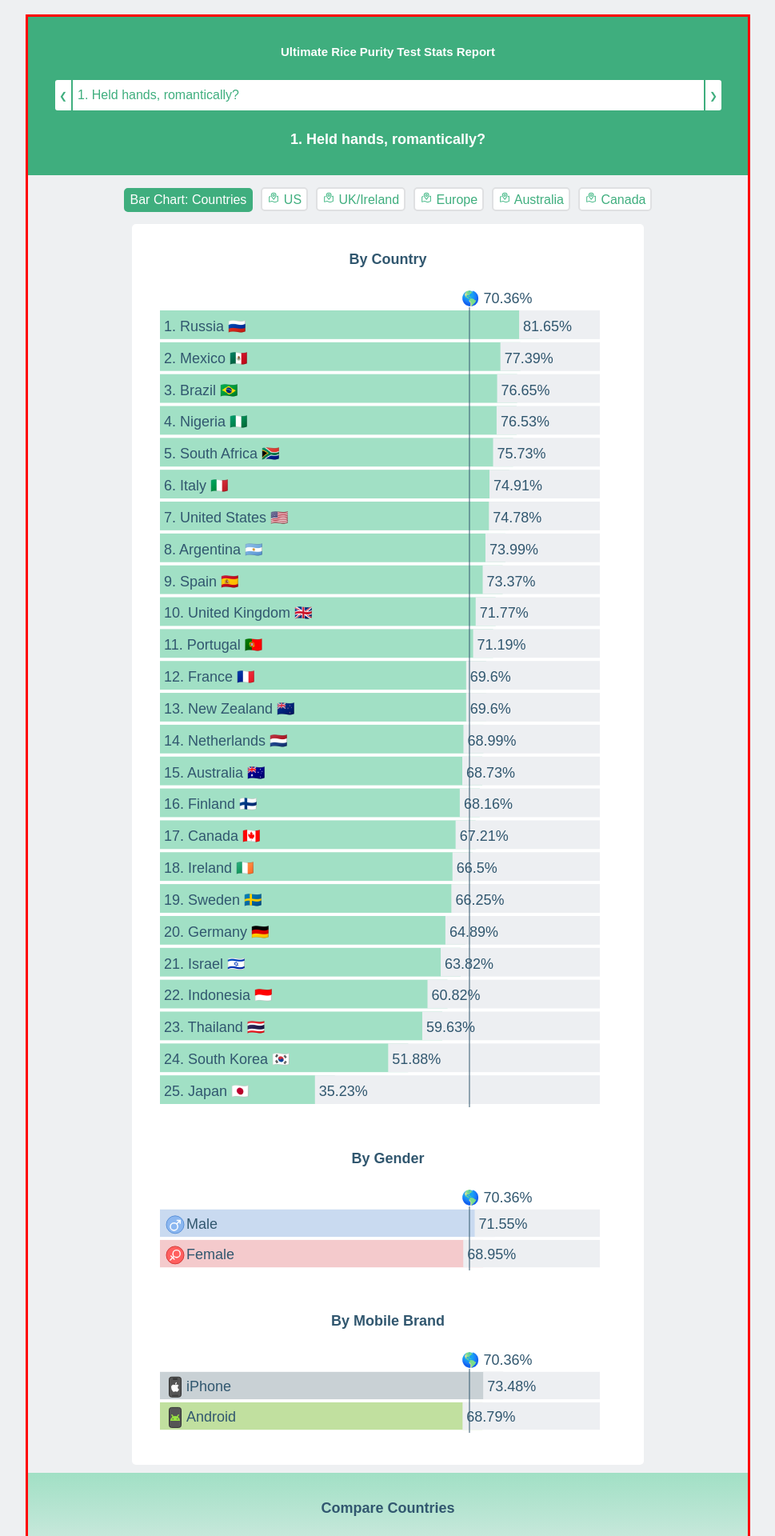
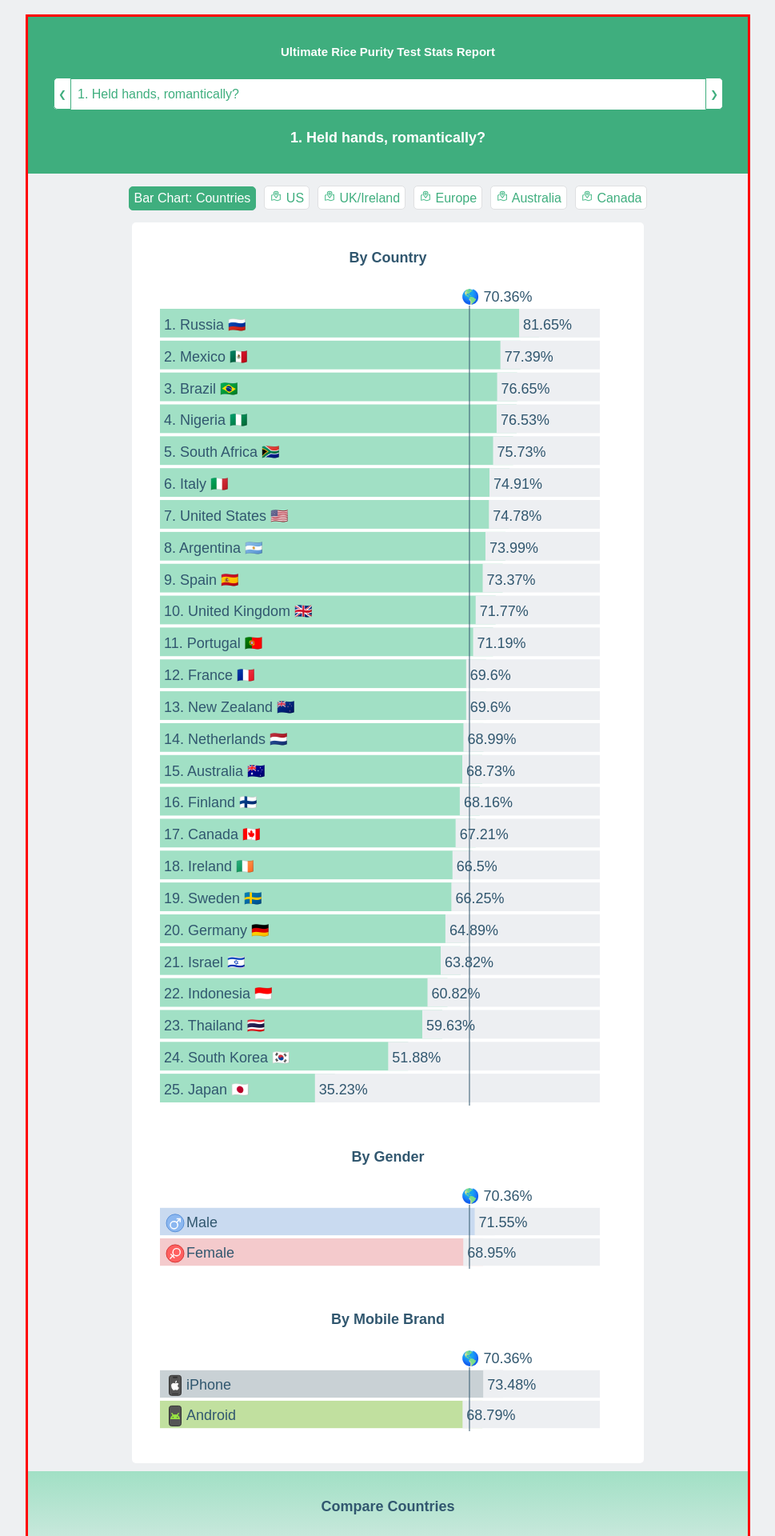
Before and after one commit to yangdanny97/yangdanny97.github.io, a Jekyll site: the page misc/rice/index.html, which Jekyll copies as it is, in a window 1280 px wide. Shown: the top 1920 px of the page at 80% size, without its empty margins (155-1124 px from the left). Built offline with Jekyll 4.4.1, drawn with Linux system fonts in a browser that asks for light colours.

Commit message:
update demo

```diff
--- a/misc/rice/index.html
+++ b/misc/rice/index.html
@@ -20,7 +20,7 @@
             width: 95%;
             position: relative;
             margin-top: 5px;
-            border: 2px solid #3fae7e;
+            border: 1px solid #3fae7e;
             text-align: center;
             border-radius: 5px;
             font-size: 12px;
@@ -38,7 +38,7 @@
             height: 100%;
             line-height: 40px;
             cursor: pointer;
-            border: 2px solid #3fae7e;
+            border: 1px solid #3fae7e;
             vertical-align: top;
         }
 
@@ -78,7 +78,10 @@
         .d3-rice-vis-card {
             background-color: white;
             border-radius: 5px;
-            margin: 10px;
+            margin-top: 10px;
+            margin-bottom: 10px;
+            margin-left: auto;
+            margin-right: auto;
             padding: 10px;
         }
 
@@ -125,20 +128,32 @@
             text-align: center;
         }
 
-        #d3-rice-vis button {
-            border: 2px solid #dfe0e2;
+        .d3-rice-vis-button {
+            border: 1px solid #dfe0e2;
             background-color: white;
             color: #3fae7e;
+            fill: #4CBB8B;
             margin: 5px;
             border-radius: 5px;
-            fill: #4CBB8B;
+            cursor: pointer;
+            font-size: 16px;
+            height: 30px;
+        }
+
+        .d3-rice-vis-button-selected {
+            border: 1px solid #3fae7e;
+            background-color: #3fae7e;
+            color: white;
+            fill: white !important;
+            margin: 5px;
+            border-radius: 5px;
             cursor: pointer;
             font-size: 16px;
             height: 30px;
         }
 
         #d3-rice-vis select {
-            border: 2px solid #3fae7e;
+            border: 1px solid #3fae7e;
             background-color: white;
             color: #31576f;
             margin: 3px;
@@ -147,15 +162,8 @@
             cursor: pointer;
         }
 
-        #d3-rice-vis button:hover {
-            border: 2px solid #3fae7e;
-        }
-
-        #d3-rice-vis .d3-rice-vis-button-selected {
-            border: 2px solid #3fae7e;
-            background-color: #3fae7e;
-            color: white;
-            fill: white !important;
+        .d3-rice-vis-button:hover {
+            border: 1px solid #3fae7e;
         }
 
         main {
```
Also changed, not shown: misc/rice/vis-bundle.js.
